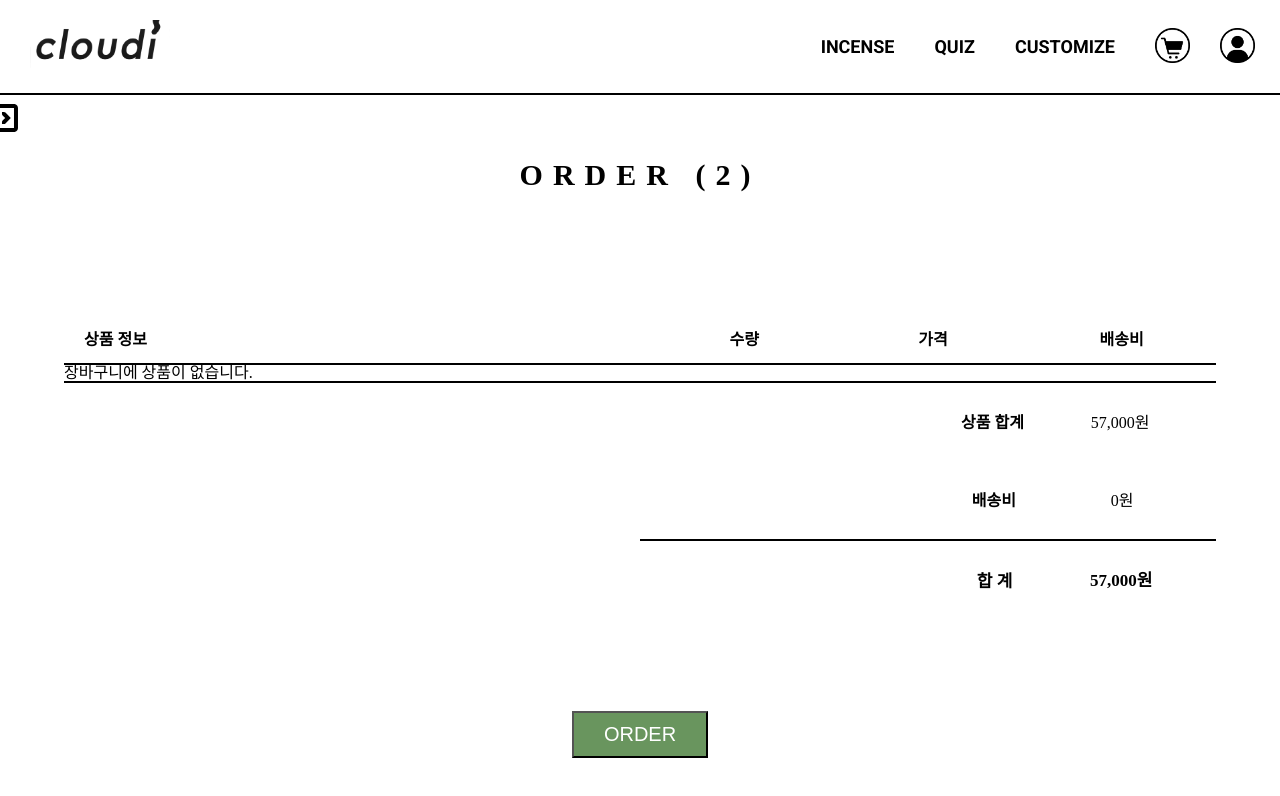
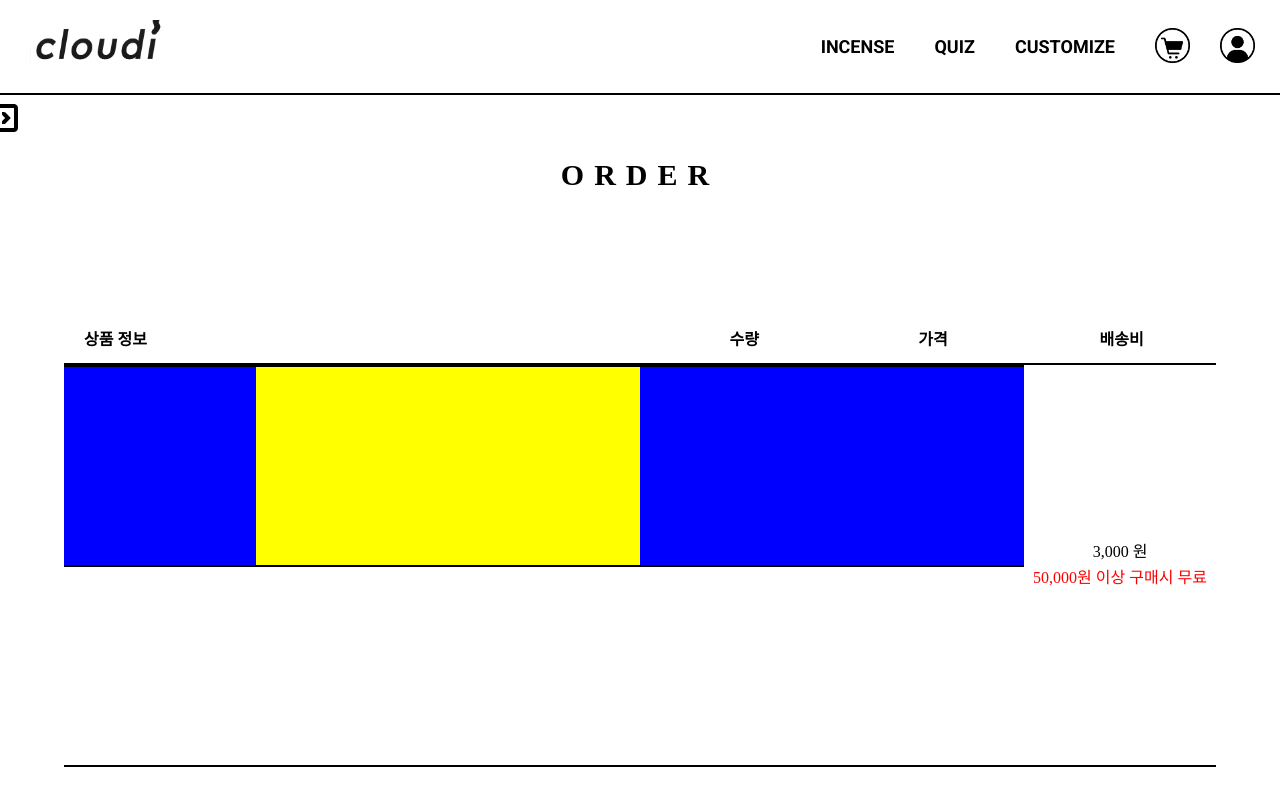
Before and after one commit to codestates/cloudi, a React (Create React App) app in the folder client/: page /order in a window 1280 px wide. Shown: the top 796 px of the page. Built offline with nearby package versions, Linux system fonts and the light colour scheme; a web font is replaced by a local one.

Commit message:
Edit: Add Order

```diff
--- a/client/src/components/order_components/OrderCount.js
+++ b/client/src/components/order_components/OrderCount.js
@@ -31,7 +31,7 @@ const OrderCount = () => {
   return (
     <OrderCountContainer>
       <OrderNumber>
-        ORDER (2)
+        ORDER
       </OrderNumber>
     </OrderCountContainer>
   );
--- a/client/src/components/order_components/OrderProduct.js
+++ b/client/src/components/order_components/OrderProduct.js
@@ -36,6 +36,7 @@ const ButtonContainer = styled.div`
 
 const Button = styled.button`
   margin-top: 90px;
+  margin-bottom: 50px;
   font-size: 20px;
   padding: 10px 30px;
   color: white;
@@ -109,6 +110,99 @@ const Sum = styled(Price)`
   font-weight: bold;
 `;
 
+const ShoppingBasket = styled.section`
+  display: flex;
+  @media screen and (max-width: 1023px) {
+    flex-direction: column;
+  }
+`;
+
+const ProductContainer = styled.div`
+  flex: 5;
+  flex-direction: column;
+`;
+
+const ShippingFeeContainer = styled.div`
+  margin: 10px 0;
+  flex: 1;
+  text-align: center;
+  display:table;
+  @media screen and (max-width: 1023px) {
+    margin-top: 0;
+    margin-bottom: 25px;
+  }
+`;
+
+const Fee = styled.div`
+  display:table-cell;
+  vertical-align:middle;
+  @media screen and (max-width: 1023px) {
+    display: block;
+  }
+`;
+
+const ShippingFeeDesc = styled.p`
+  margin-top: 10px;
+  color: red;
+`;
+
+const ShippingContainer = styled.div`
+  display: none;
+  text-align: left;
+  border-top: 2px solid;
+  @media screen and (max-width: 1023px) {
+    display: block;
+  }
+`;
+
+const Shipping = styled.p`
+  margin: 10px 0 0 20px;
+  font-weight: bold;
+`;
+
+const SingleStick = styled.article`
+  display: flex;
+  width: 100%;
+  height: 200px;
+  border-top: 2px solid;
+`;
+
+const SingleStand = styled(SingleStick)`
+`;
+
+const ContainerOne = styled.div`
+  flex: 1;
+  background-color: blue;
+`;
+
+const ContainerTwo = styled.p`
+  flex: 2;
+  background-color: yellow;
+`;
+
+const props = {
+  sticks: [
+    {
+      id: 2,
+      stickName: '귤피',
+      stickPrice: 2000,
+      stickQuantity: 2,
+      createdAt: '2019-04-28T19:01:07.660Z'
+    }
+  ],
+  stands: [
+    {
+      id: 3,
+      standPlate: 'ceramic',
+      standHolder: 'pinoccio',
+      standText: 'min guk lee',
+      standPrice: 37000,
+      standQuantity: 1,
+      createdAt: '2019-04-28T19:01:07.660Z'
+    }
+  ]
+};
+
 const OrderProduct = () => {
   const [modal, setModal] = useState(0);
 
@@ -130,21 +224,44 @@ const OrderProduct = () => {
         <ProductDesc>가격</ProductDesc>
         <ProductDesc>배송비</ProductDesc>
       </ProductExplanation>
-      장바구니에 상품이 없습니다.
+      <ShoppingBasket>
+        <ProductContainer>
+          <SingleStick>
+            <ContainerOne/>
+            <ContainerTwo />
+            <ContainerOne />
+            <ContainerOne />
+          </SingleStick>
+          <SingleStand />
+        </ProductContainer>
+        <ShippingFeeContainer>
+          <ShippingContainer>
+            <Shipping>
+              배송비
+            </Shipping>
+          </ShippingContainer>
+          <Fee>
+            3,000 원
+            <ShippingFeeDesc>
+              50,000원 이상 구매시 무료
+            </ShippingFeeDesc>
+          </Fee>
+        </ShippingFeeContainer>
+      </ShoppingBasket>
       <ProductCal>
         <CalDesc>상품 합계</CalDesc>
-        <Price>57,000원</Price>
+        <Price>57,000 원</Price>
       </ProductCal>
       <ShippingFeeCal>
         <FeeDesc>배송비</FeeDesc>
-        <Price>0원</Price>
+        <Price>0 원</Price>
       </ShippingFeeCal>
       <PriceSumContainer>
         <SumDesc>
           합 계
         </SumDesc>
         <Sum>
-          57,000원
+          57,000 원
         </Sum>
       </PriceSumContainer>
       <ButtonContainer>
--- a/client/src/modals/Construction.js
+++ b/client/src/modals/Construction.js
@@ -35,7 +35,7 @@ const ModalTitleHighlight = styled.span`
   font-weight: bold;
 `;
 
-const ModalDesc = styled.h3`
+const ModalDesc = styled.p`
   margin-top: 3vw;
   font-size: 1.5vw;
   margin-bottom: 10vh;
@@ -47,17 +47,17 @@ const XButtonContainer = styled.div`
 
 const XButton = styled.img`
   margin: 10px 10px 0 0;
-  width: 1.5vw;
+  width: 30px;
   height: auto;
   cursor: pointer;
 `;
 
 const Construction = ({ modal, handleModal }) => {
   return (
-    <ModalContainer modal={modal} onClick={handleModal}>
+    <ModalContainer modal={modal}>
       <ModalContent>
         <XButtonContainer>
-          <XButton src='/images/modalX.png' />
+          <XButton src='/images/modalX.png' onClick={handleModal} />
         </XButtonContainer>
         <Img src='/images/construction.png' />
         <ModalTitle>
```
Also changed, not shown: client/public/images/standSample.png (added), client/public/images/stickSample.png (added).
